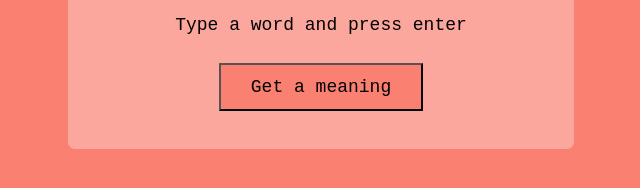
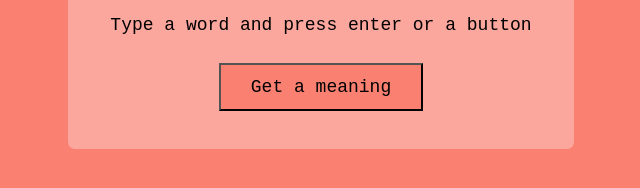
Before and after one commit to CodeByBlazej/English-Dictionary-project, a plain HTML site: page index.html in a window 1280 px wide. Shown: the part 404-592 px from the top of the page, without its empty margins (319-959 px from the left). Drawn offline with Linux system fonts and the light colour scheme.

Commit message:
Update index.html

```diff
--- a/index.html
+++ b/index.html
@@ -10,7 +10,7 @@
   <div class="container">
     <h1 class="heading">English Dictionary</h1>
     <input placeholder="Search a word" type="text" class="input" id="input">
-    <p class="info-text" id="info-text">Type a word and press enter</p>
+    <p class="info-text" id="info-text">Type a word and press enter or a button</p>
     <button class="btn" id="btn">Get a meaning</button>
     <div class="meaning-container" id="meaning-container">
       <p>Word Title: <span class="title" id="title">___</span></p>
```
